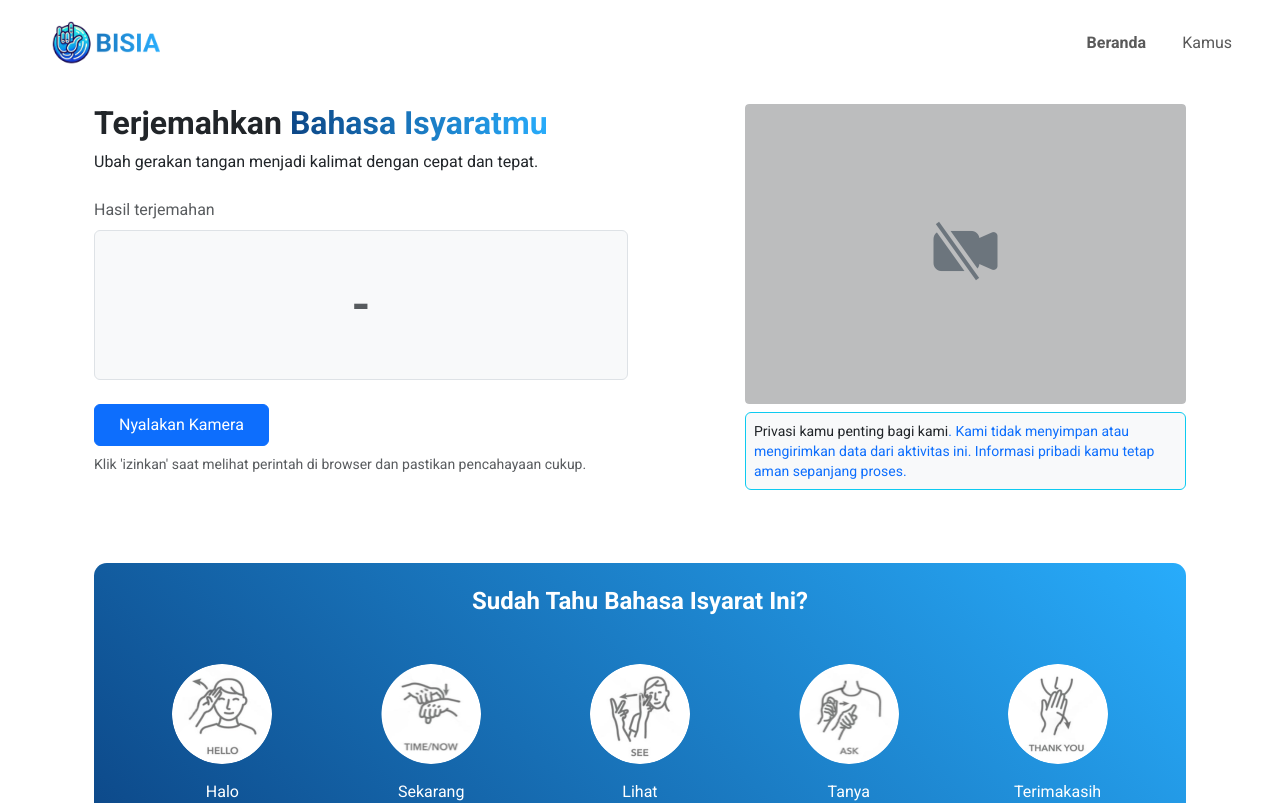
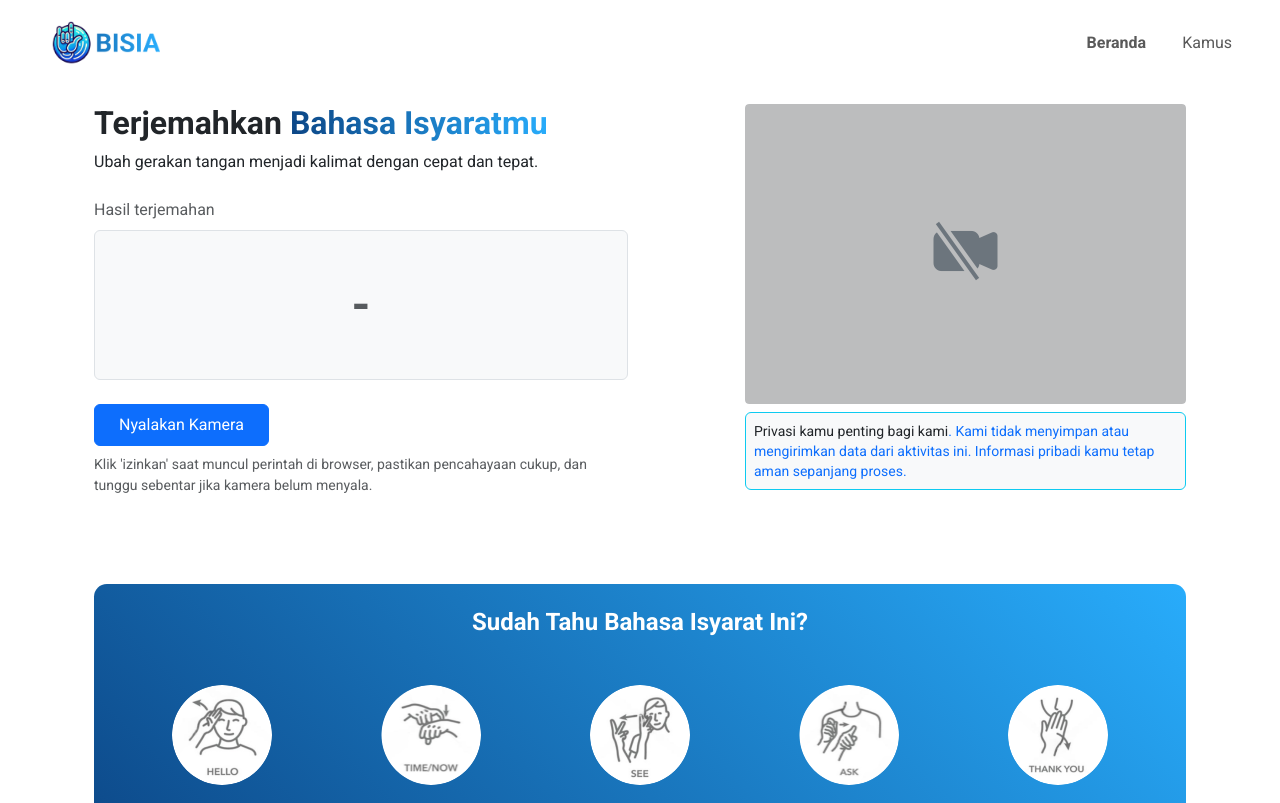
Before and after one commit to falihrby/BISIA-App, a React (Create React App) app in the folder frontend/: page / in a window 1280 px wide. Shown: the top 803 px of the page. Built offline with nearby package versions, Linux system fonts and the light colour scheme.

Commit message:
Update Home.js
Update text "...tunggu sebentar jika kamera belum menyala."

```diff
--- a/frontend/src/pages/Home.js
+++ b/frontend/src/pages/Home.js
@@ -98,7 +98,7 @@ const Home = () => {
                 </button>
               )}
               <p className="mt-2 text-muted small">
-                Klik 'izinkan' saat melihat perintah di browser dan pastikan pencahayaan cukup.
+                Klik 'izinkan' saat muncul perintah di browser, pastikan pencahayaan cukup, dan tunggu sebentar jika kamera belum menyala.
               </p>
             </div>
           </section>
```
